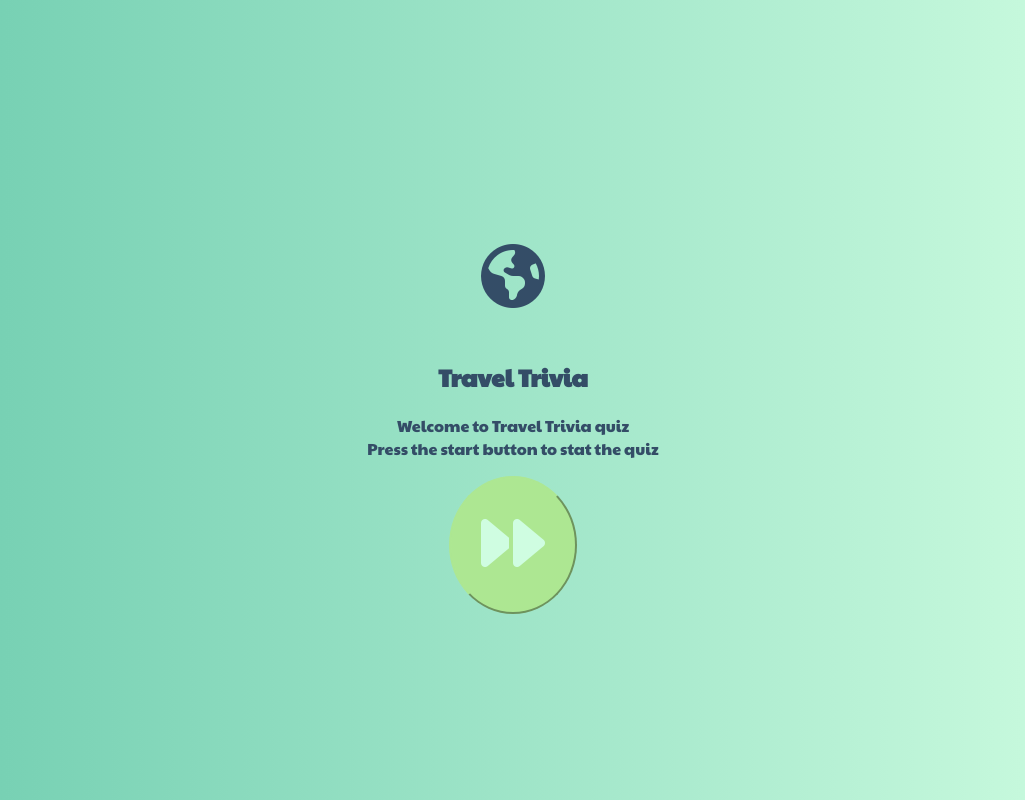
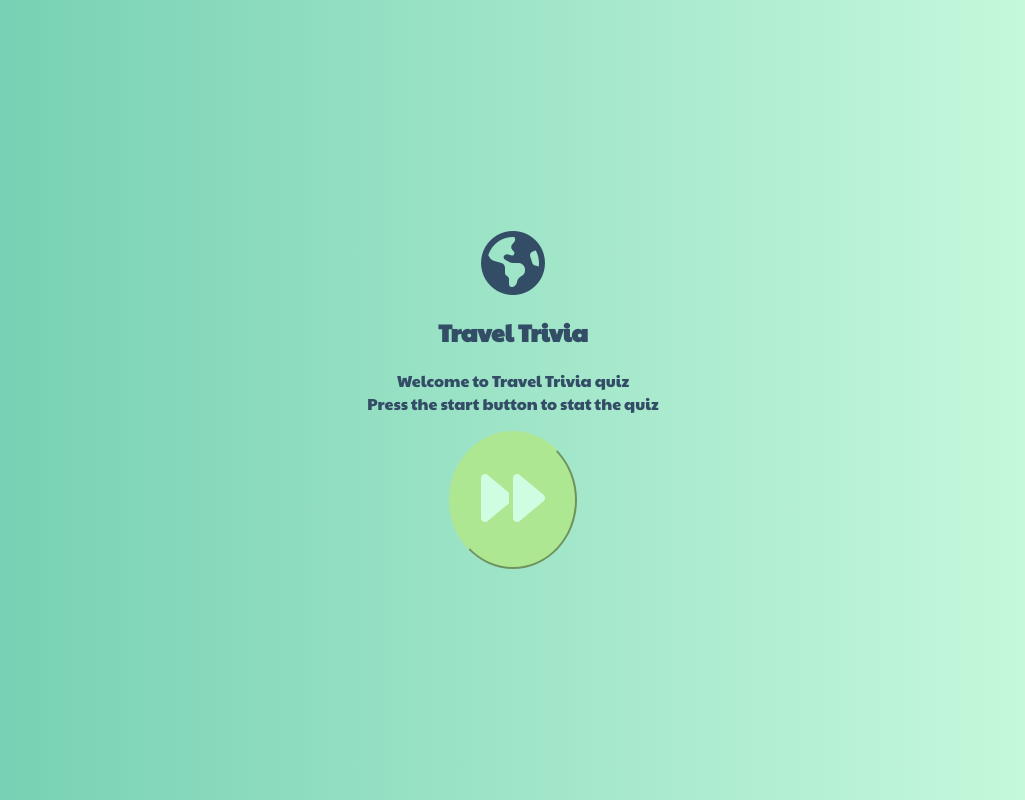
Before and after one commit to SabrinaStoekly/quiz_website, a plain HTML site: page index.html in a window 1280 px wide. Shown: the whole page, without its empty margins (127-1152 px from the left). Drawn offline with Linux system fonts and the light colour scheme.

Commit message:
fixing HTML and CSS errors

```diff
--- a/assets/css/style.css
+++ b/assets/css/style.css
@@ -15,7 +15,7 @@ body{
     font-family: 'Paytone One', sans-serif;
 }
 
-h1{
+#logo{
     font-size: 400%;
 }
 
--- a/index.html
+++ b/index.html
@@ -4,13 +4,12 @@
 <meta charset="UTF-8">
 <meta name="viewport" content="width=device-width, initial-scale=1.0">
 <meta http-equiv="X-UA-Compatible" content="ie=edge">
-<meta name="Description" content="Enter your description here"/>
 <link rel="stylesheet" href="assets/css/style.css">
 <title>Travel Trivia</title>
 </head>
 <body>
     <div id="intro">
-      <h1><i class="fa-solid fa-earth-americas"></i></h1>
+      <i id="logo" class="fa-solid fa-earth-americas"></i>
         <h2>Travel Trivia</h2>
         <p> Welcome to Travel Trivia quiz <br> Press the start button to stat the quiz</p>
         <button id="start-button" class="start-btn"><i class="fa-solid fa-forward"></i></button>
```
